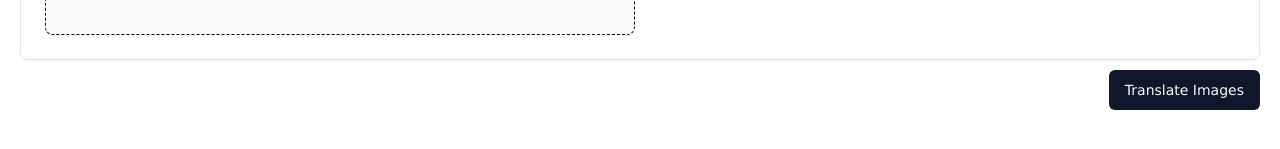
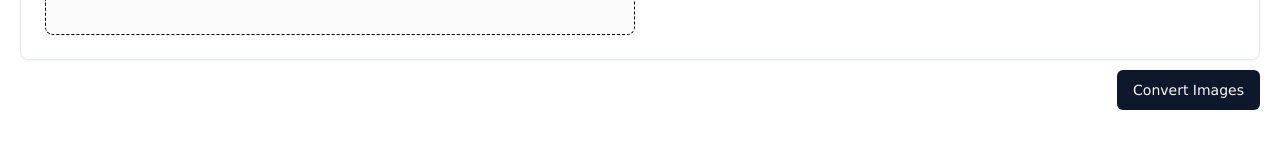
Before and after one commit to LinhNguyen310/ImageToText, a Next.js app: page / in a window 1280 px wide. Shown: the part 499-648 px from the top of the page. Built offline with nearby package versions, Linux system fonts and the light colour scheme.

Commit message:
style: change button text to more appropriate name

```diff
--- a/src/app/page.tsx
+++ b/src/app/page.tsx
@@ -542,7 +542,7 @@ export default function InputFile() {
           </CardContent>
         </Card>
         <div style={{ display: "flex", justifyContent: "flex-end" }}>
-          <Button onClick={handleTranslate}>Translate Images</Button>
+          <Button onClick={handleTranslate}>Convert Images</Button>
           <PreviewModal
             isOpen={isLoading || isTranslationDone}
             onClose={() => {
```
